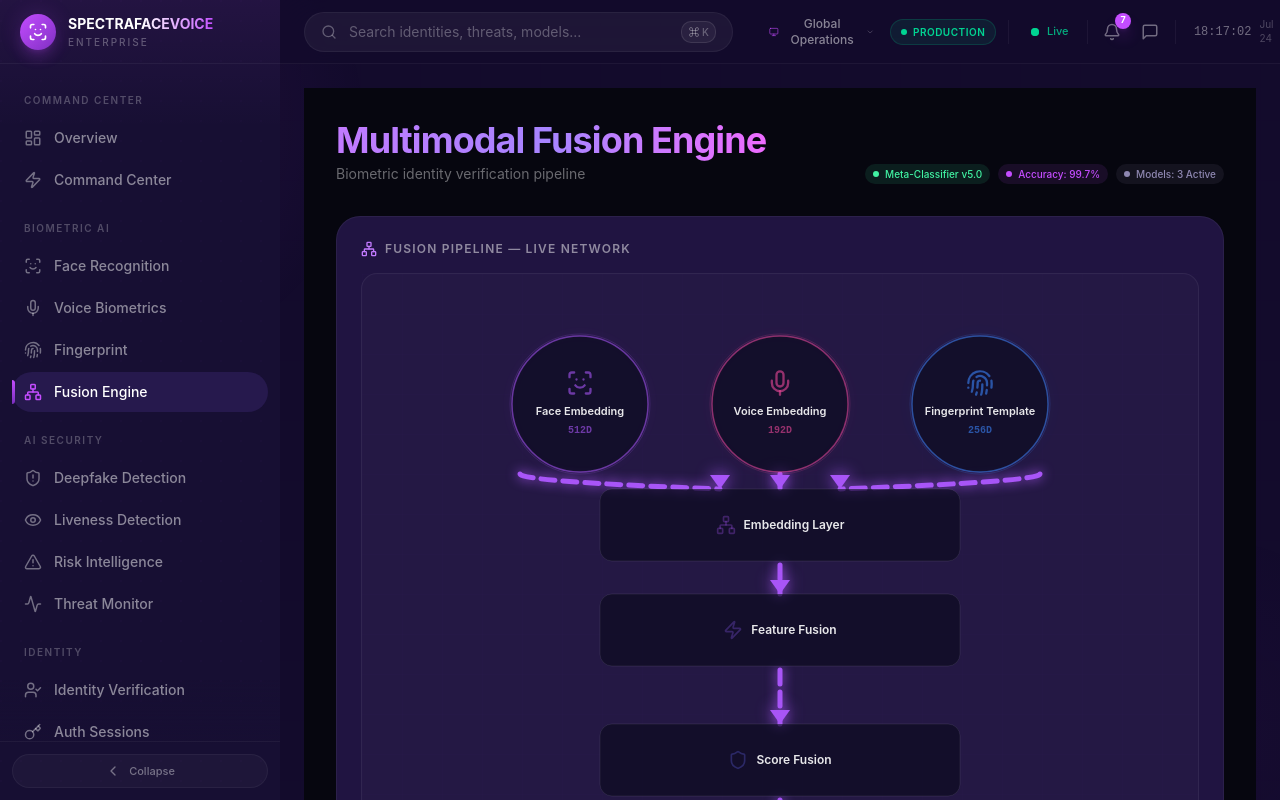
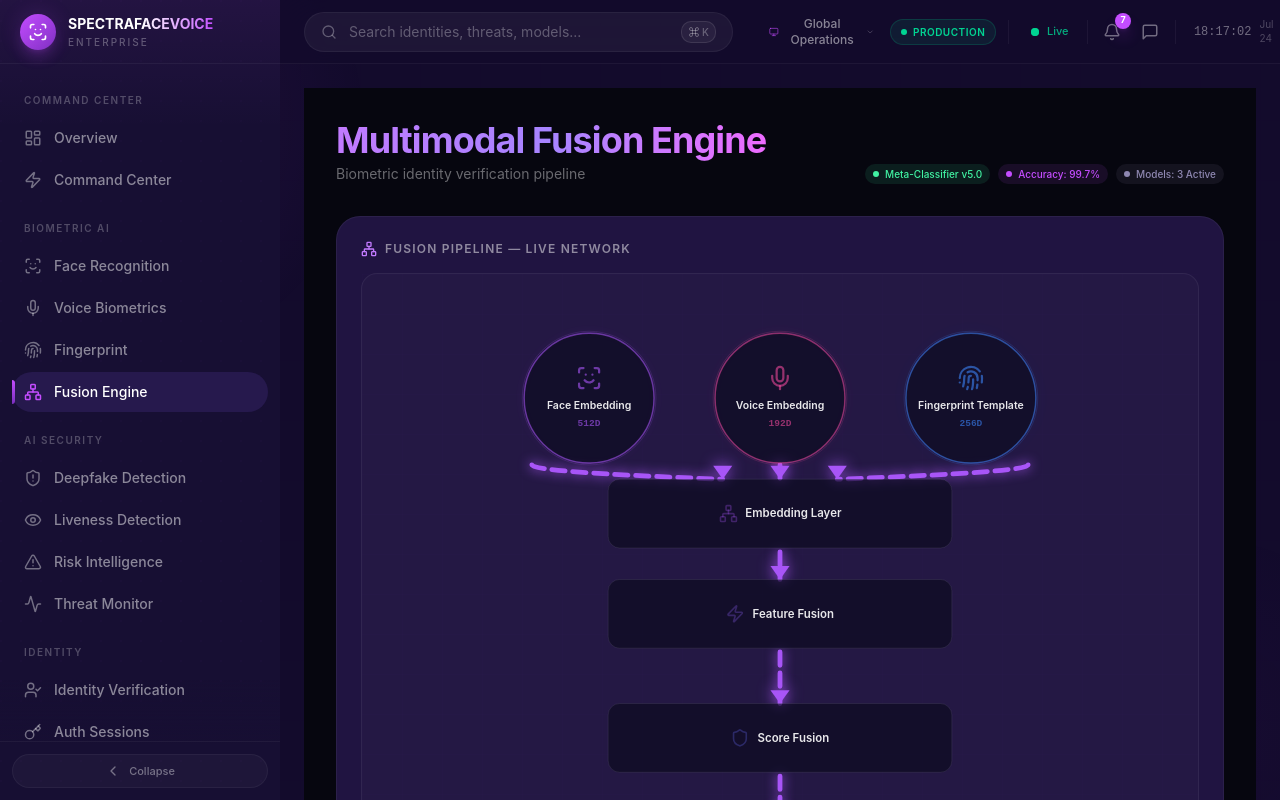
Before and after one commit to Aiyappacv/FACEVOICEDASHBOARD, a Next.js app: page /babyrumi/fusion-engine in a window 1280 px wide. Shown: the top 800 px of the page. Built offline with nearby package versions, Linux system fonts and the light colour scheme.

Commit message:
Increase totalHeight to 1100px for full pipeline visibility including decision outputs

```diff
--- a/src/app/babyrumi/fusion-engine/page.tsx
+++ b/src/app/babyrumi/fusion-engine/page.tsx
@@ -157,7 +157,7 @@ function FusionNetwork() {
   const [hoveredNode, setHoveredNode] = useState<string | null>(null);
 
   const totalWidth = 700;
-  const totalHeight = 950;
+  const totalHeight = 1100;
   const colSpacing = 200;
   const rowSpacing = 130;
   const startY = 60;
@@ -195,7 +195,7 @@ function FusionNetwork() {
       <svg
         viewBox={`0 0 ${totalWidth} ${totalHeight}`}
         className="relative w-full"
-        style={{ maxHeight: '950px' }}
+        style={{ maxHeight: '1050px' }}
         preserveAspectRatio="xMidYMin meet"
       >
         <defs>
```
